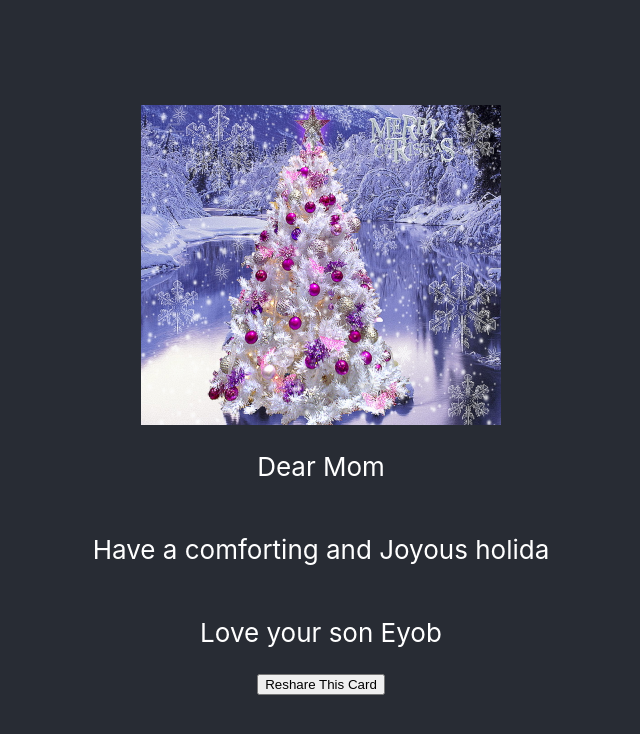
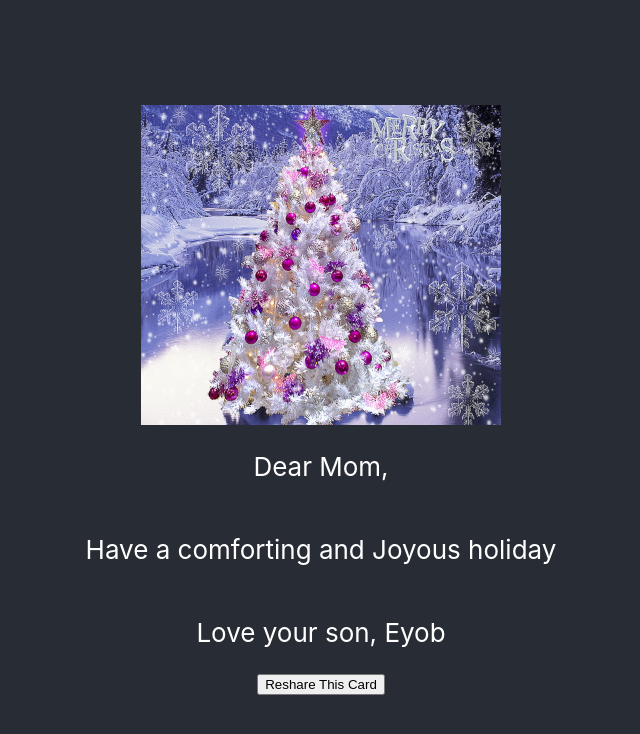
Before and after one commit to eyobel7k/ecard, a React (Create React App) app: page / in a window 1280 px wide. Shown: the top 734 px of the page, without its empty margins (319-959 px from the left). Built offline with nearby package versions, Linux system fonts and the light colour scheme.

Commit message:
chore(App.js): update spelling in useState initial value

```diff
--- a/src/App.js
+++ b/src/App.js
@@ -3,9 +3,9 @@ import GreetingCard from "./Components/GreetingCard";
 import { useState } from "react";
 
 function App() {
-  const [greeting, setGreeting] = useState("Dear Mom");
-  const [body, setBody] = useState("Have a comforting and Joyous holida");
-  const [closing, setClosing] = useState("Love your son Eyob");
+  const [greeting, setGreeting] = useState("Dear Mom,");
+  const [body, setBody] = useState("Have a comforting and Joyous holiday");
+  const [closing, setClosing] = useState("Love your son, Eyob");
 
   return <GreetingCard
           greeting={greeting}
```
